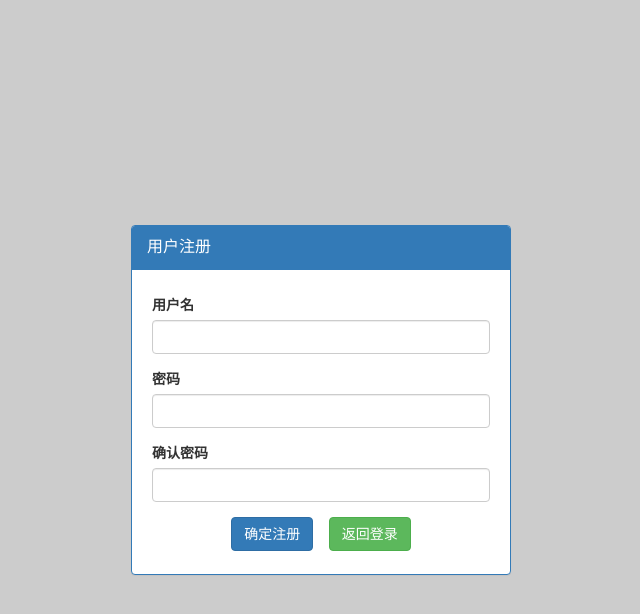
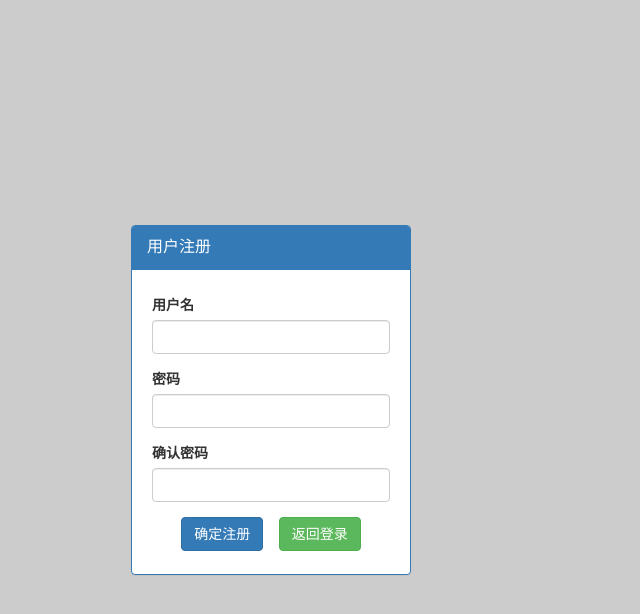
Before and after one commit to luckwxx/courses, a PHP site: page /appstore/reg.php in a window 1280 px wide. Shown: the top 614 px of the page, without its empty margins (319-959 px from the left). Run offline with PHP 8.4, Linux system fonts and the light colour scheme.

Commit message:
登录框

```diff
--- a/appstore/detail.php
+++ b/appstore/detail.php
@@ -50,7 +50,7 @@
     .div-c{ float:left;width:100%;}
 
     </style>
-    <link rel="stylesheet" type="text/css" href="https://cdn.bootcss.com/bootstrap/3.3.7/css/bootstrap.min.css"/>
+<!--    <link rel="stylesheet" type="text/css" href="https://cdn.bootcss.com/bootstrap/3.3.7/css/bootstrap.min.css"/>-->
     <script src="user.js"></script>
     <script src="https://code.jquery.com/jquery-3.4.0.js"></script>
 </head>
--- a/appstore/login.php
+++ b/appstore/login.php
@@ -12,7 +12,7 @@
             background-color: #CCCCCC;
         }
         .panel{
-            width: 380px;
+            width:280px;
             height: 280px;
             position: absolute;
             left: 50%;
--- a/appstore/reg.php
+++ b/appstore/reg.php
@@ -12,7 +12,7 @@
             background-color: #CCCCCC;
         }
         .panel{
-            width: 380px;
+            width: 280px;
             height: 350px;
             position: absolute;
             left: 50%;
```
